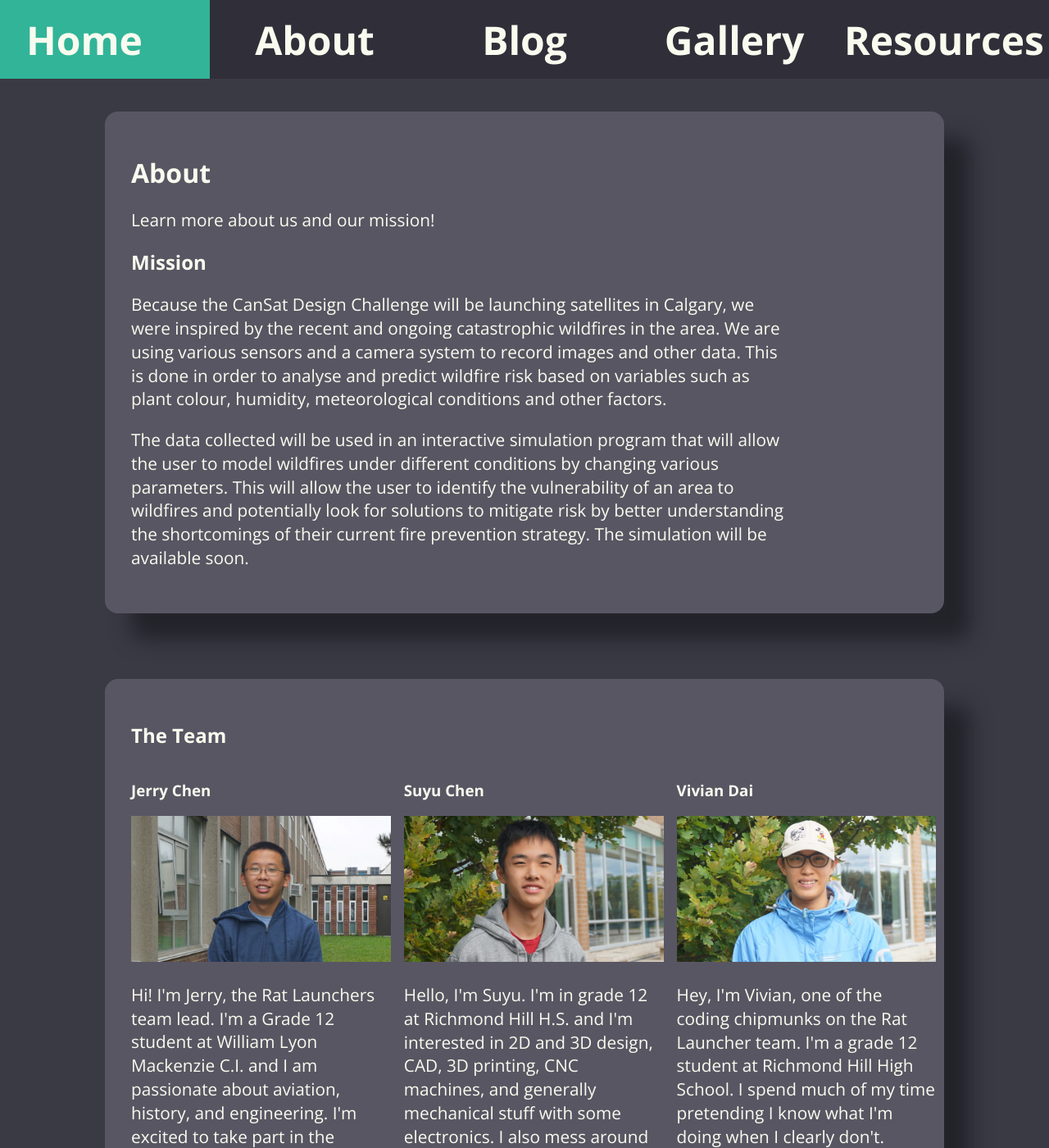
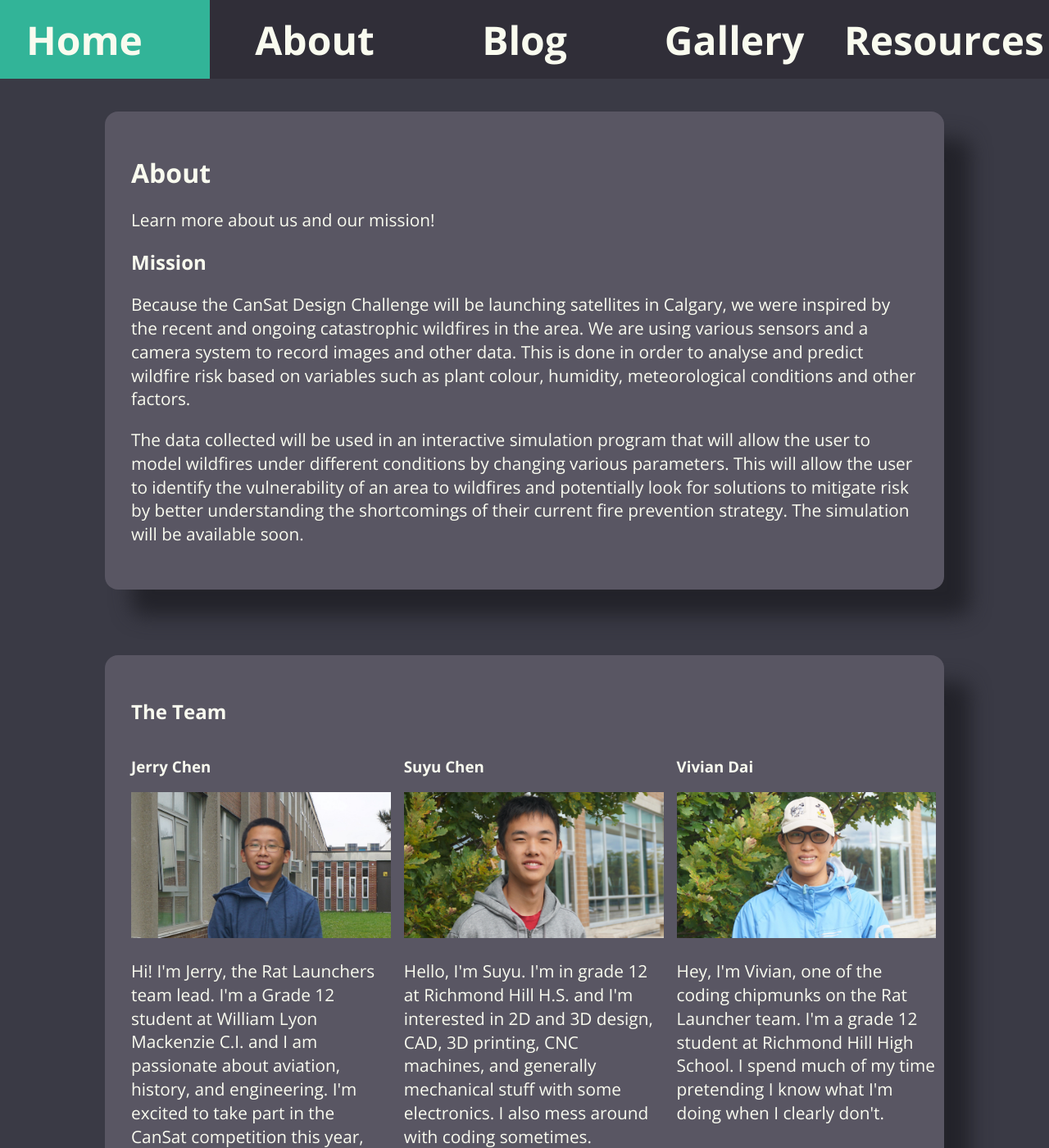
Before and after one commit to RatLaunchers/ratlaunchers.github.io, a Jekyll site: the page built from about.markdown, in a window 1280 px wide and 1400 px high. Shown: the whole window at 82% size. Built offline with Jekyll 4.4.1, drawn with Linux system fonts in a browser that asks for light colours; nearby versions of some CDN libraries.

Commit message:
sketchy text fix

```diff
--- a/_layouts/about.html
+++ b/_layouts/about.html
@@ -2,8 +2,8 @@
 layout: default
 ---
 <div class="about page">
-    <div class="content">{{ content | markdownify }}</div>
-    <div class="content">
+    <div class="content not-post">{{ content | markdownify }}</div>
+    <div class="content not-post">
         <h2>The Team</h2>
         <div class="person-container">
             {% for person in site.data.about.about %}
--- a/_layouts/home.html
+++ b/_layouts/home.html
@@ -6,7 +6,7 @@ layout: default
         <a class="spin-rat" href="#home-info"><img src="/assets/images/logos/RatFinals2-700x700-text.png" alt="rat launchers logo"></a>
         <a class="content-arrow" href="#home-info"><i class="fas fa-sort-down"></i></a>
     </div>
-    <div id="home-info" class="content">
+    <div id="home-info" class="content not-post">
         <h1>Who We Are</h1>
         {{ page.about | markdownify }}
     </div>
--- a/assets/css/styles.scss
+++ b/assets/css/styles.scss
@@ -167,6 +167,12 @@ span.p-disable > p {
     box-shadow: 2rem 2rem 1.5rem $rdarkgrey;
     margin-bottom: 2.5rem;
     margin-top: 2.5rem;
+}
+
+.not-post {
+    p {
+        width: 100%;
+    }
 }
 
 .page {
```
